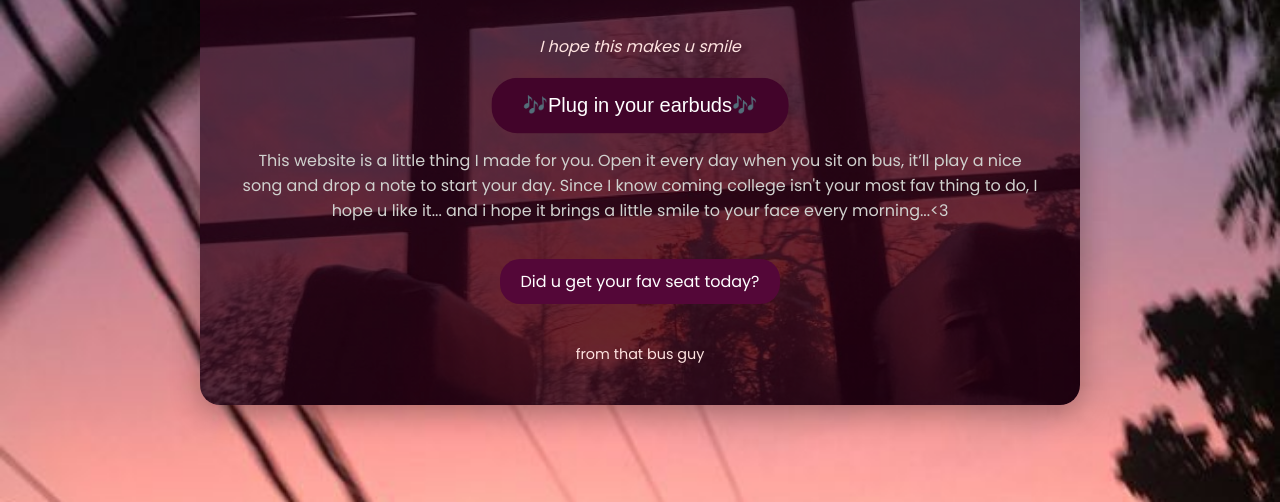
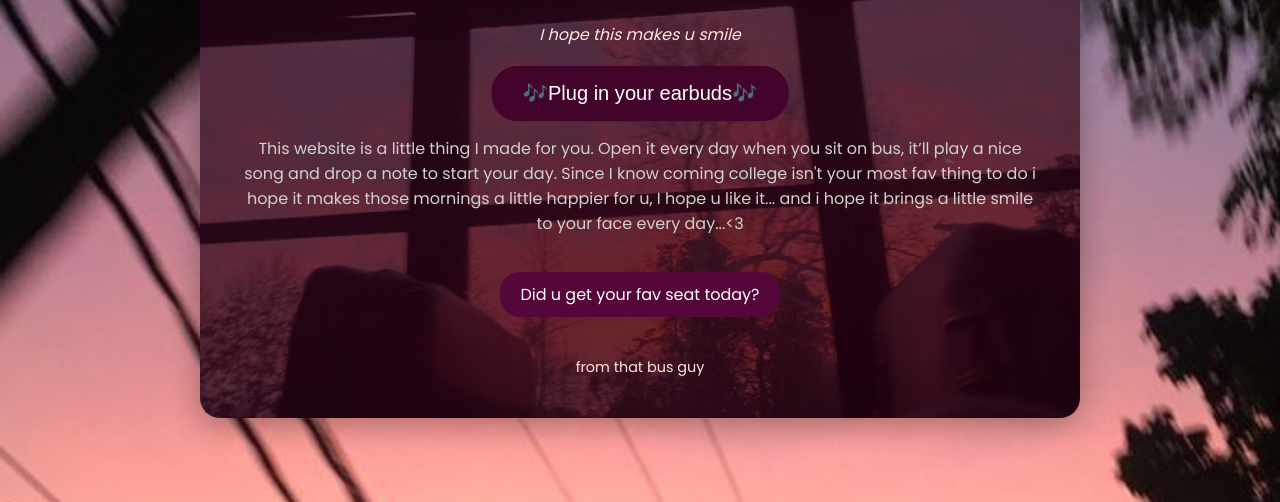
Before and after one commit to hardymercy/diksha, a plain HTML site: page index.html in a window 1280 px wide. Shown: the part 298-800 px from the top of the page. Drawn offline with Linux system fonts and the light colour scheme.

Commit message:
First commit

```diff
--- a/index.html
+++ b/index.html
@@ -32,7 +32,7 @@
             <p id="assessment-message" class="hidden"></p>
         </div>
         <div class="quote">
-            <p id="quote-text">This website is a little thing I made for you. Open it every day when you sit on bus, it’ll play a nice song and drop a note to start your day. Since I know coming college isn't your most fav thing to do, I hope u like it... and i hope it brings a little smile to your face every morning...<3</p>
+            <p id="quote-text">This website is a little thing I made for you. Open it every day when you sit on bus, it’ll play a nice song and drop a note to start your day. Since I know coming college isn't your most fav thing to do i hope it makes those mornings a little happier for u, I hope u like it... and i hope it brings a little smile to your face every day...<3</p>
         </div>
         <a href="https://wa.me/+918699272592" class="contact-btn">Did u get your fav seat today?</a>
         <footer>from that bus guy</footer>
```
